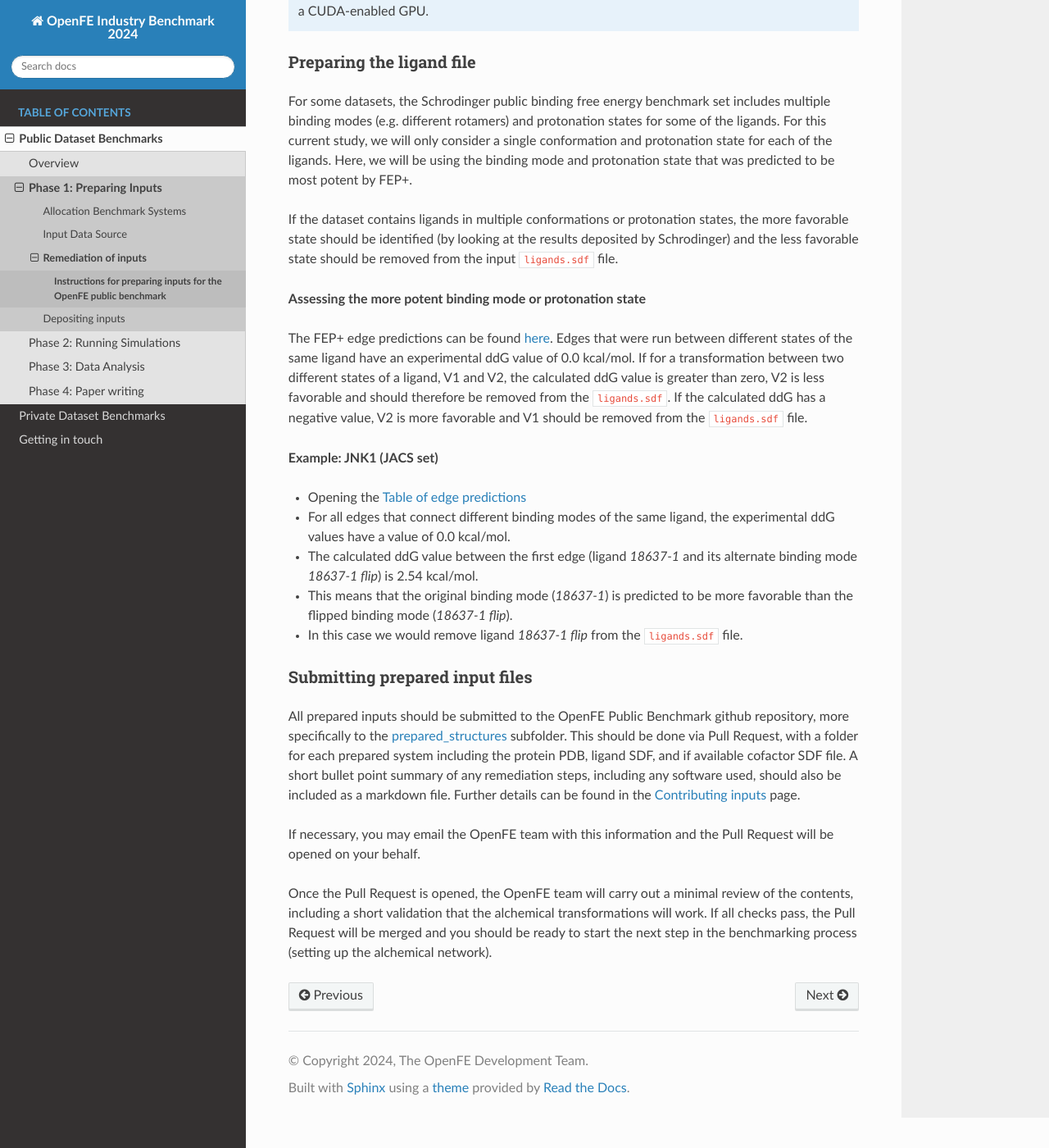
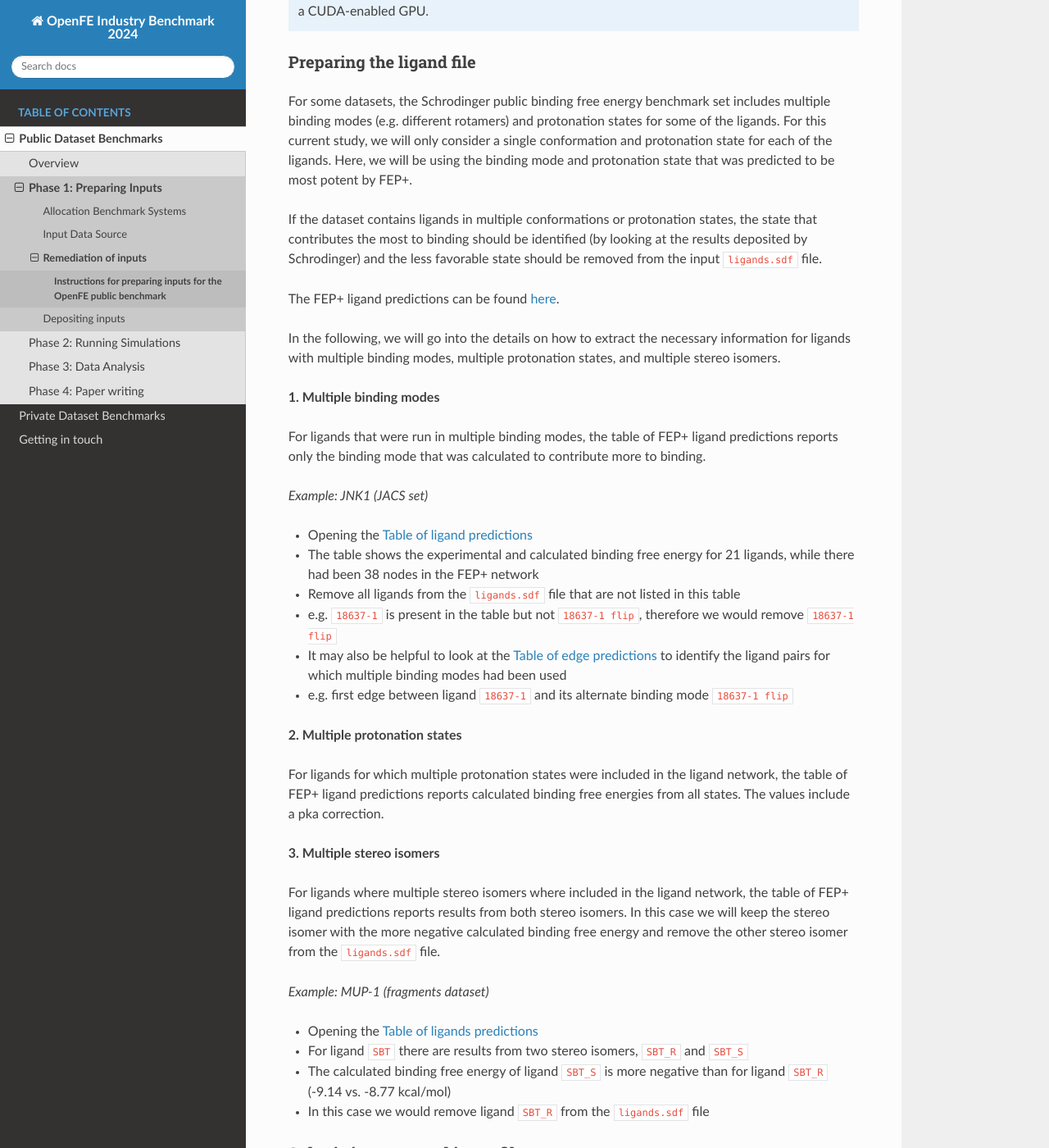
Before and after one commit to OpenFreeEnergy/IndustryBenchmarks2024, a Sphinx documentation site: the page built from docs/source/public/input_preparation.rst, in a window 1280 px wide and 1400 px high, scrolled down 3652 px. Shown: the whole window at 82% size. Built offline with Sphinx 7.4.7 and the Read the Docs theme 2.0.0, drawn with Linux system fonts in a browser that asks for light colours.

Commit message:
Modify ligand prep instructions to use the ligand predictions instead of the edge predictions

```diff
--- a/docs/source/public/input_preparation.rst
+++ b/docs/source/public/input_preparation.rst
@@ -146,22 +146,46 @@ For some datasets, the Schrodinger public binding free energy benchmark set incl
 and protonation states for some of the ligands. For this current study, we will only consider a single conformation and protonation state for each of the ligands.
 Here, we will be using the binding mode and protonation state that was predicted to be most potent by FEP+.
 
-If the dataset contains ligands in multiple conformations or protonation states, the more favorable state should be identified (by looking at the results deposited by Schrodinger) and the less favorable state should be removed from the input ``ligands.sdf`` file.
+If the dataset contains ligands in multiple conformations or protonation states, the state that contributes the most to binding should be identified (by looking at the results deposited by Schrodinger) and the less favorable state should be removed from the input ``ligands.sdf`` file.
 
-**Assessing the more potent binding mode or protonation state**
+The FEP+ ligand predictions can be found `here <https://github.com/schrodinger/public_binding_free_energy_benchmark/tree/main/21_4_results/ligand_predictions>`_.
 
-The FEP+ edge predictions can be found `here <https://github.com/schrodinger/public_binding_free_energy_benchmark/tree/main/21_4_results/edge_predictions>`_.
-Edges that were run between different states of the same ligand have an experimental ddG value of 0.0 kcal/mol.
-If for a transformation between two different states of a ligand, V1 and V2, the calculated ddG value is greater than zero, V2 is less favorable and should therefore be removed from the ``ligands.sdf``.
-If the calculated ddG has a negative value, V2 is more favorable and V1 should be removed from the ``ligands.sdf`` file.
+In the following, we will go into the details on how to extract the necessary information for ligands with multiple binding modes, multiple protonation states, and multiple stereo isomers.
 
-**Example: JNK1 (JACS set)**
+**1. Multiple binding modes**
 
-* Opening the `Table of edge predictions <https://github.com/schrodinger/public_binding_free_energy_benchmark/blob/main/21_4_results/edge_predictions/jacs_set/jnk1_manual_flips_out.csv>`_
-* For all edges that connect different binding modes of the same ligand, the experimental ddG values have a value of 0.0 kcal/mol.
-* The calculated ddG value between the first edge (ligand *18637-1* and its alternate binding mode *18637-1 flip*) is 2.54 kcal/mol.
-* This means that the original binding mode (*18637-1*) is predicted to be more favorable than the flipped binding mode (*18637-1 flip*).
-* In this case we would remove ligand *18637-1 flip* from the ``ligands.sdf`` file.
+For ligands that were run in multiple binding modes, the table of FEP+ ligand predictions reports only the binding mode
+that was calculated to contribute more to binding.
+
+*Example: JNK1 (JACS set)*
+
+* Opening the `Table of ligand predictions <https://github.com/schrodinger/public_binding_free_energy_benchmark/blob/main/21_4_results/ligand_predictions/jacs_set/jnk1_manual_flips_symbmcorr_out.csv>`_
+* The table shows the experimental and calculated binding free energy for 21 ligands, while there had been 38 nodes in the FEP+ network
+* Remove all ligands from the ``ligands.sdf`` file that are not listed in this table
+* e.g. ``18637-1`` is present in the table but not ``18637-1 flip``, therefore we would remove ``18637-1 flip``
+* It may also be helpful to look at the `Table of edge predictions <https://github.com/schrodinger/public_binding_free_energy_benchmark/blob/main/21_4_results/edge_predictions/jacs_set/jnk1_manual_flips_out.csv>`_
+  to identify the ligand pairs for which multiple binding modes had been used
+* e.g. first edge between ligand ``18637-1`` and its alternate binding mode ``18637-1 flip``
+
+**2. Multiple protonation states**
+
+For ligands for which multiple protonation states were included in the ligand network,
+the table of FEP+ ligand predictions reports calculated binding free energies from all states.
+The values include a pka correction.
+
+**3. Multiple stereo isomers**
+
+For ligands where multiple stereo isomers where included in the ligand network,
+the table of FEP+ ligand predictions reports results from both stereo isomers.
+In this case we will keep the stereo isomer with the more negative calculated binding free energy and remove the other stereo isomer from the ``ligands.sdf`` file.
+
+*Example: MUP-1 (fragments dataset)*
+
+* Opening the `Table of ligands predictions <https://github.com/schrodinger/public_binding_free_energy_benchmark/blob/main/21_4_results/ligand_predictions/fragments/frag_mup1_out.csv>`_
+* For ligand ``SBT`` there are results from two stereo isomers, ``SBT_R`` and ``SBT_S``
+* The calculated binding free energy of ligand ``SBT_S`` is more negative than for ligand ``SBT_R`` (-9.14 vs. -8.77 kcal/mol)
+* In this case we would remove ligand ``SBT_R`` from the ``ligands.sdf`` file
+
 
 Submitting prepared input files
 ===============================
```
